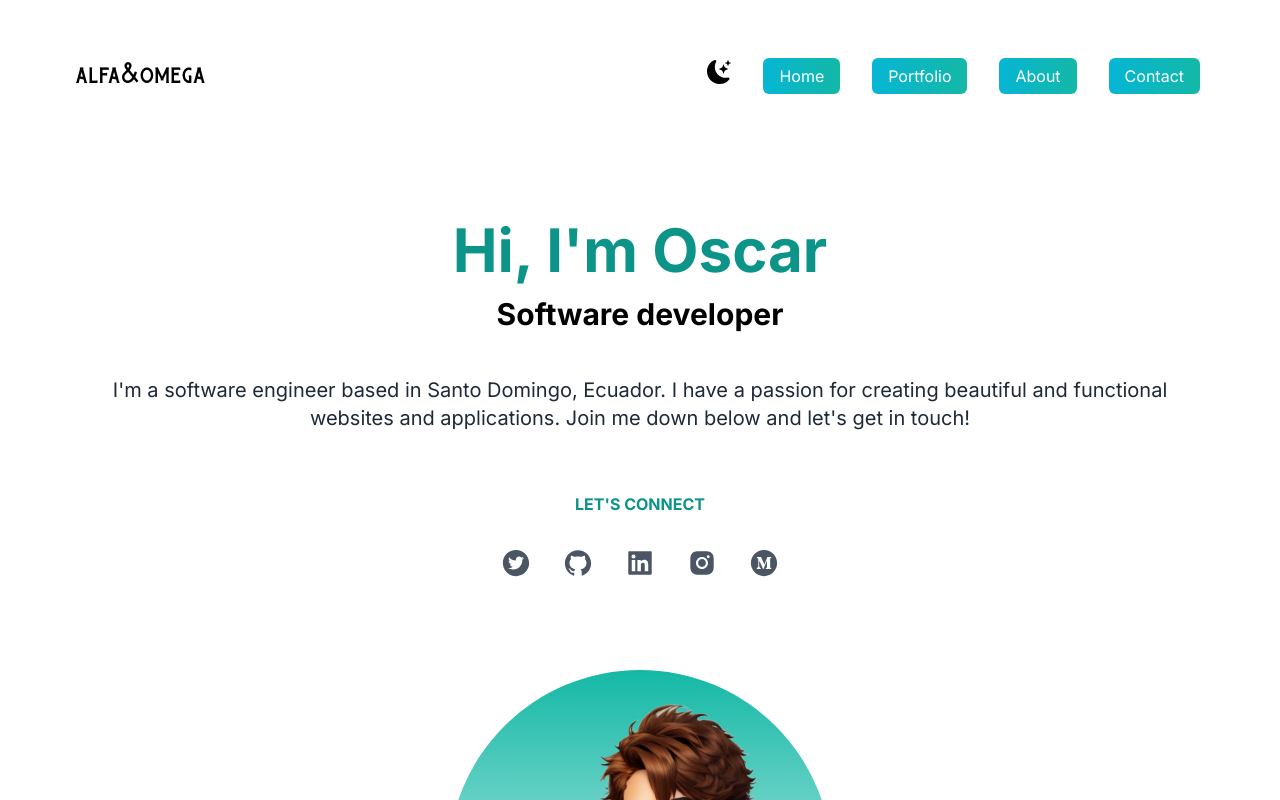
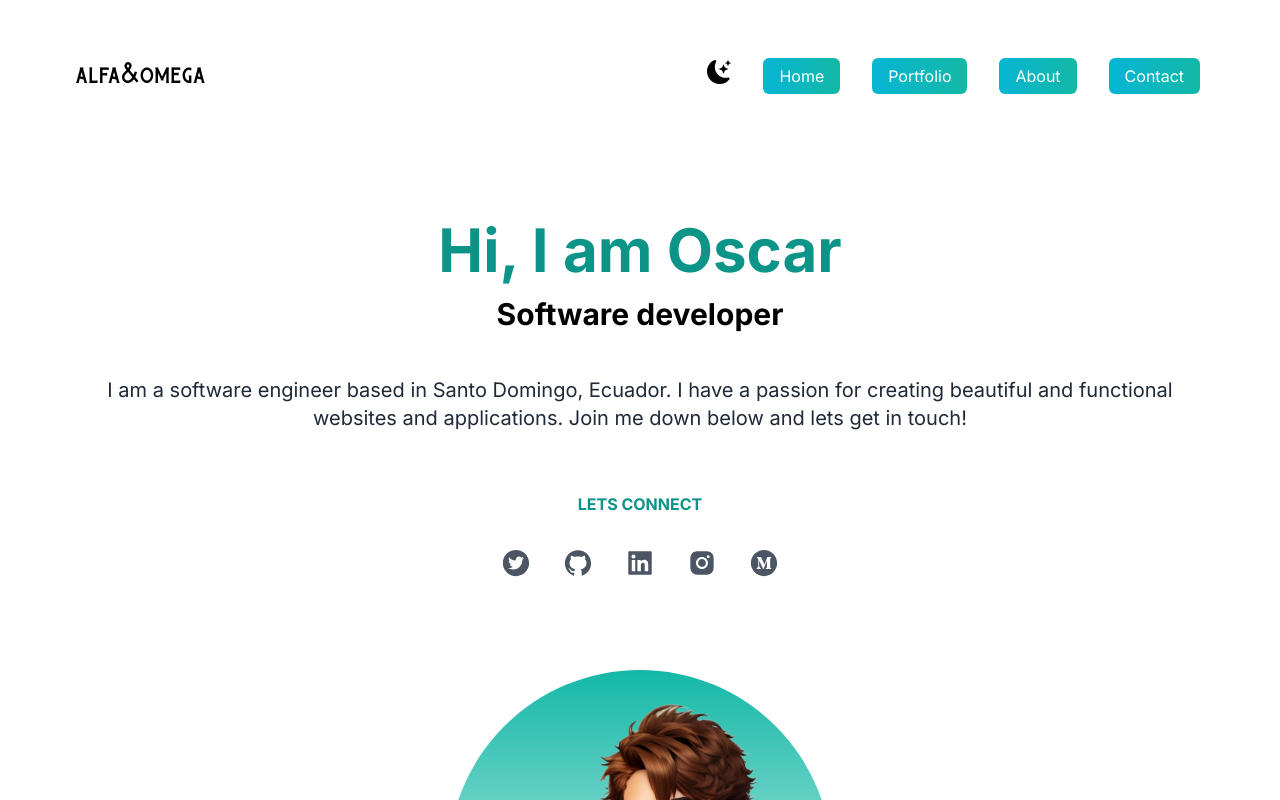
Before and after one commit to oovillagran/portfolio, a Next.js app: page / in a window 1280 px wide. Shown: the top 800 px of the page. Built offline with nearby package versions, Linux system fonts and the light colour scheme.

Commit message:
Update text

```diff
--- a/app/components/Cards.js
+++ b/app/components/Cards.js
@@ -111,7 +111,7 @@ export default function Cards() {
           <div className='absolute inset-0 h-full w-full rounded-xl bg-black/60 px-12 text-center text-slate-200 [transform:rotateY(360deg)] transition-opacity opacity-0 group-hover:opacity-100'>
             <div className='flex min-h-full flex-col items-center justify-center'>
               <h1 className='text-3xl font-bold text-teal-200'>
-                Movie's Time App
+                Movies Time App
               </h1>
               <p className='text-lg'>
                 FrontEnd
--- a/app/components/Connect.js
+++ b/app/components/Connect.js
@@ -3,7 +3,7 @@ import {AiFillTwitterCircle, AiFillGithub, AiFillLinkedin, AiFillInstagram, AiFi
 export default function Connect() {
   return (
     <div>
-      <h4 className='uppercase font-bold text-teal-600 text-center text-md pb-5'>Let's connect</h4>
+      <h4 className='uppercase font-bold text-teal-600 text-center text-md pb-5'>Lets connect</h4>
       <div className="text-3xl flex justify-center gap-8 py-3 text-gray-600">
         <a href='https://twitter.com/oovillagran' target='_blank' rel='noopener noreferrer'>
           <AiFillTwitterCircle className='dark:text-gray-200 transition-transform transform hover:scale-110 hover:text-teal-600 dark:hover:text-teal-600'/>
--- a/app/components/Form.js
+++ b/app/components/Form.js
@@ -65,15 +65,15 @@ export default function Form() {
           <div className='flex-1 text-gray-700 p-5'>
             <div className='flex items-center'>
               <h1 className='text-2xl md:text-3xl font-bold px-2 lg:text-4xl pb-2 font-latoBold text-teal-500'>
-                  Let's connect
+                  Lets connect
                 </h1>
                 <GiNothingToSay className='text-4xl text-teal-500'/>
               </div>
               <p className='text-md text-gray-500 dark:text-gray-200'>
                 If you have an application you are interested in developing,
-                a feature you need built, or a project that needs coding. I'd
+                a feature you need built, or a project that needs coding. I would
                 love to help with it. Feel free to reach out to me.
-                I'll do my best to get back to you!
+                I will do my best to get back to you!
               </p>
               <div className='mt-5'>
                 {/* Name input field */}
--- a/app/page.js
+++ b/app/page.js
@@ -24,12 +24,12 @@ export default function Home() {
         <section className="min-h-screen">
           <Navbar />
           <div className="text-center p-10 py-15">
-            <h2 className='text-5xl py-2 text-teal-600 font-bold md:text-6xl'>Hi, I'm Oscar</h2>
+            <h2 className='text-5xl py-2 text-teal-600 font-bold md:text-6xl'>Hi, I am Oscar</h2>
             <h3 className='text-2xl py-2 font-bold mb-4 md:text-3xl dark:text-gray-200'>Software developer</h3>
             <p className='text-md py-5 leading-8 text-gray-800 md:text-xl mx-auto dark:text-gray-200'>
-              I'm a software engineer based in Santo Domingo, Ecuador. I have a passion
+              I am a software engineer based in Santo Domingo, Ecuador. I have a passion
               for creating beautiful and functional websites and applications.
-              Join me down below and let's get in touch!</p>
+              Join me down below and lets get in touch!</p>
           </div>
           <Connect />
           <div className="relative bg-gradient-to-b from-teal-500 rounded-full w-80 h-80 mt-20 mx-auto overflow-hidden md:h-96 md:w-96">
@@ -42,7 +42,7 @@ export default function Home() {
             <h3 className="text-3xl text-center py-1 dark:text-gray-200">Portfolio</h3>
             <p className="text-md py-2 leading-8 mb-4 text-gray-800 md:text-xl dark:text-gray-200">
               Since the beginning of my journey as a software developer,
-              I've done <span className="text-teal-500 font-bold">remote
+              I have done <span className="text-teal-500 font-bold">remote
               work</span>, doing <span className="text-teal-500 font-bold">pair-programming</span>,
               and <span className="text-teal-500 font-bold">collaborated </span>
               with talented people from all over the world.
@@ -61,7 +61,7 @@ export default function Home() {
             </h3>
             <p className="text-md py-2 leading-6 mb-4 text-gray-800 md:text-xl dark:text-gray-200">
               Since the beginning of my journey as a software developer,
-              I've done <span className="text-teal-500 font-bold">remote
+              I have done <span className="text-teal-500 font-bold">remote
               work</span>, doing <span className="text-teal-500 font-bold">pair-programming</span>,
               and <span className="text-teal-500 font-bold">collaborated </span>
               with talented people from all over the world.
--- a/app/success/page.js
+++ b/app/success/page.js
@@ -33,7 +33,7 @@ export default function Success() {
             Thanks for the message 💫
           </h1>
           <p className="text-md text-gray-500 dark:text-gray-200">
-            I'll get back to you as soon as possible.
+            I will get back to you as soon as possible.
           </p>
         </div>
         <Confetti gravity={0.1} numberOfPieces={pieces} />
```
